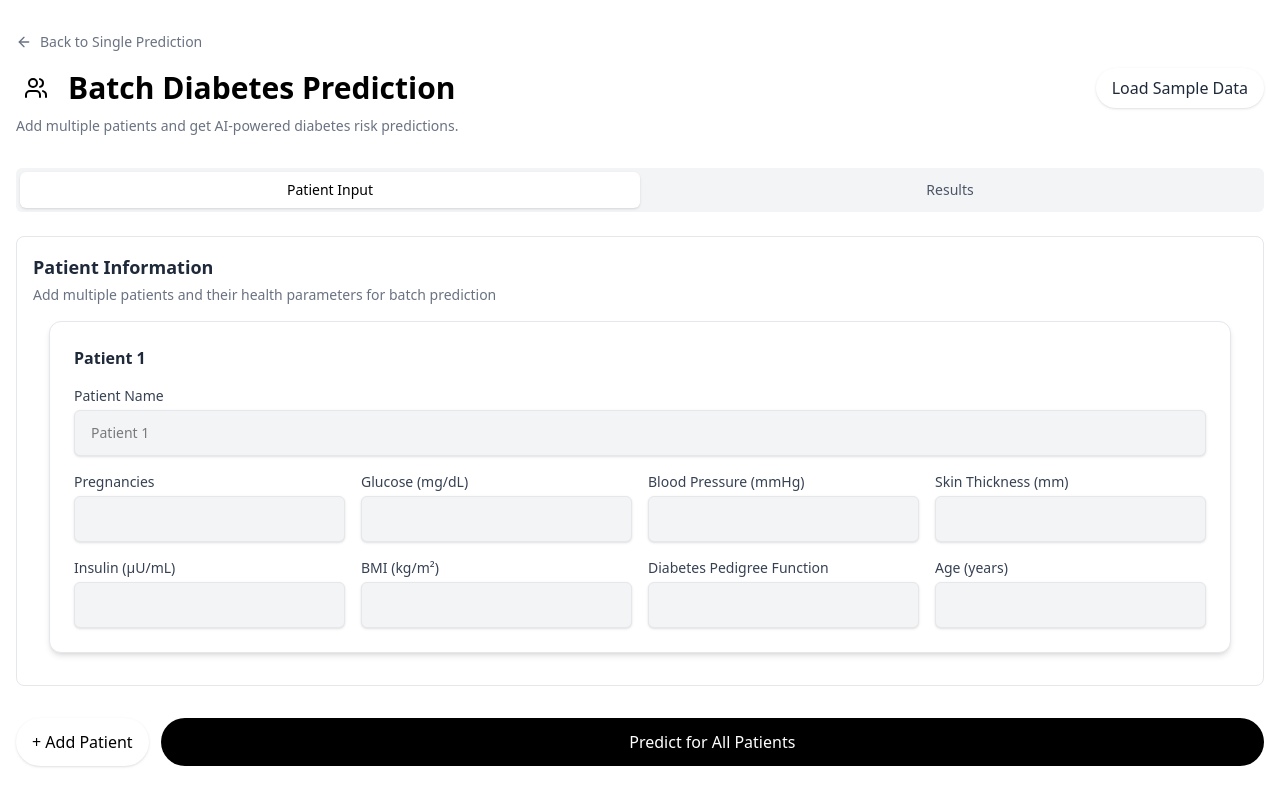
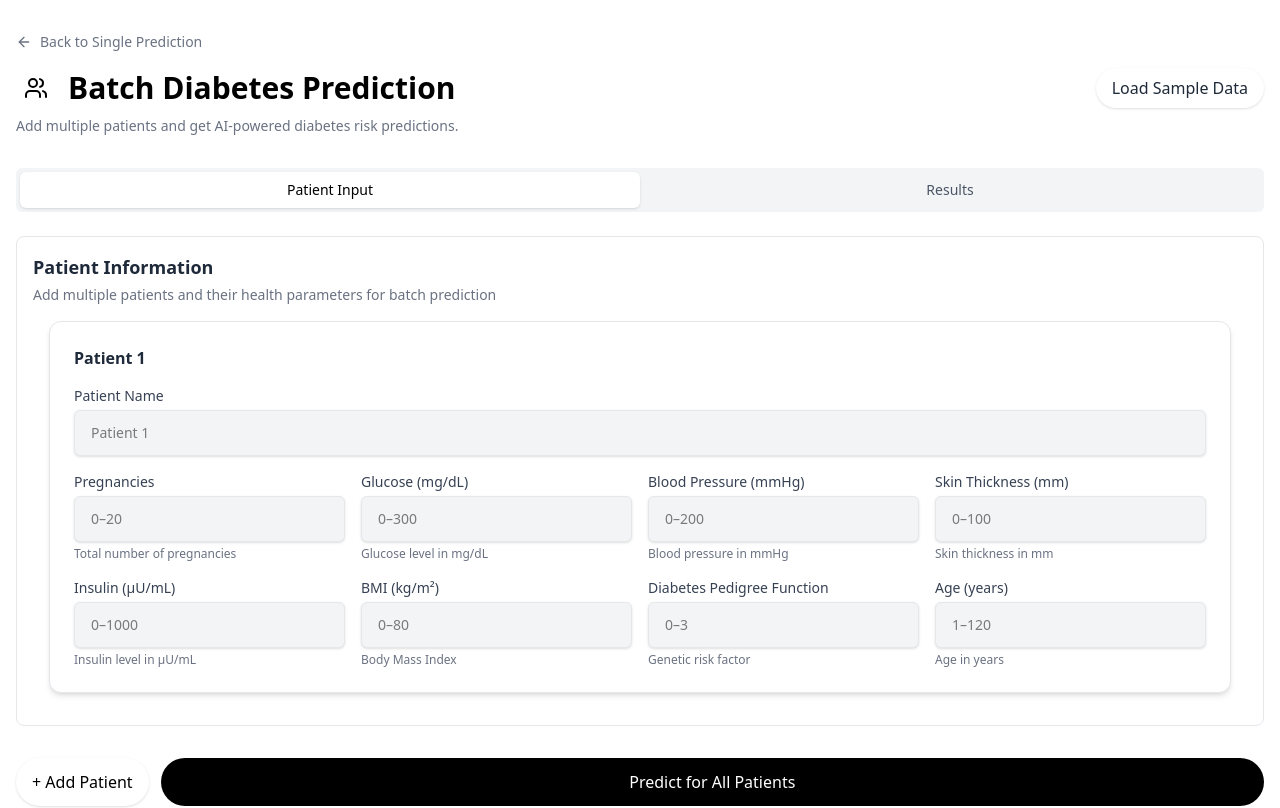
Before and after one commit to shoileazeez/diabetes-classification-ml, a React (Vite) app in the folder frontend/: page /batch-predict in a window 1280 px wide. Shown: the top 808 px of the page. Built offline with nearby package versions, Linux system fonts and the light colour scheme.

Commit message:
Add placeholders and hints to input fields

```diff
--- a/frontend/src/pages/BatchPredict.jsx
+++ b/frontend/src/pages/BatchPredict.jsx
@@ -227,23 +227,26 @@ const BatchPredict = () => {
 
                   <div className="grid grid-cols-1 md:grid-cols-2 lg:grid-cols-4 gap-4">
                     {[
-                      { name: "Pregnancies", label: "Pregnancies" },
-                      { name: "Glucose", label: "Glucose (mg/dL)" },
-                      { name: "BloodPressure", label: "Blood Pressure (mmHg)" },
-                      { name: "SkinThickness", label: "Skin Thickness (mm)" },
-                      { name: "Insulin", label: "Insulin (μU/mL)" },
-                      { name: "BMI", label: "BMI (kg/m²)" },
-                      { name: "diabetesPedigreeFunction", label: "Diabetes Pedigree Function" },
-                      { name: "Age", label: "Age (years)" },
+                      { name: "Pregnancies", label: "Pregnancies", placeholder: "0–20", hint: "Total number of pregnancies" },
+                      { name: "Glucose", label: "Glucose (mg/dL)", placeholder: "0–300", hint: "Glucose level in mg/dL" },
+                      { name: "BloodPressure", label: "Blood Pressure (mmHg)", placeholder: "0–200", hint: "Blood pressure in mmHg" },
+                      { name: "SkinThickness", label: "Skin Thickness (mm)", placeholder: "0–100", hint: "Skin thickness in mm" },
+                      { name: "Insulin", label: "Insulin (μU/mL)", placeholder: "0–1000", hint: "Insulin level in μU/mL" },
+                      { name: "BMI", label: "BMI (kg/m²)", placeholder: "0–80", hint: "Body Mass Index" },
+                      { name: "diabetesPedigreeFunction", label: "Diabetes Pedigree Function", placeholder: "0–3", hint: "Genetic risk factor" },
+                      { name: "Age", label: "Age (years)", placeholder: "1–120", hint: "Age in years" },
                     ].map((field) => (
                       <div key={field.name}>
                         <label className="block text-sm font-medium text-gray-700">{field.label}</label>
                         <input
                           name={field.name}
                           value={patient[field.name]}
+                          placeholder={field.placeholder}
+                          type="number"
                           onChange={(e) => handleChange(index, e)}
                           className="mt-1 w-full rounded-md border border-gray-200 px-4 py-3 text-sm bg-gray-100 shadow-sm focus:border-indigo-500 focus:ring-indigo-500"
                         />
+                        <p className="mt-1 text-xs text-gray-500">{field.hint}</p>
                       </div>
                     ))}
                   </div>
```
